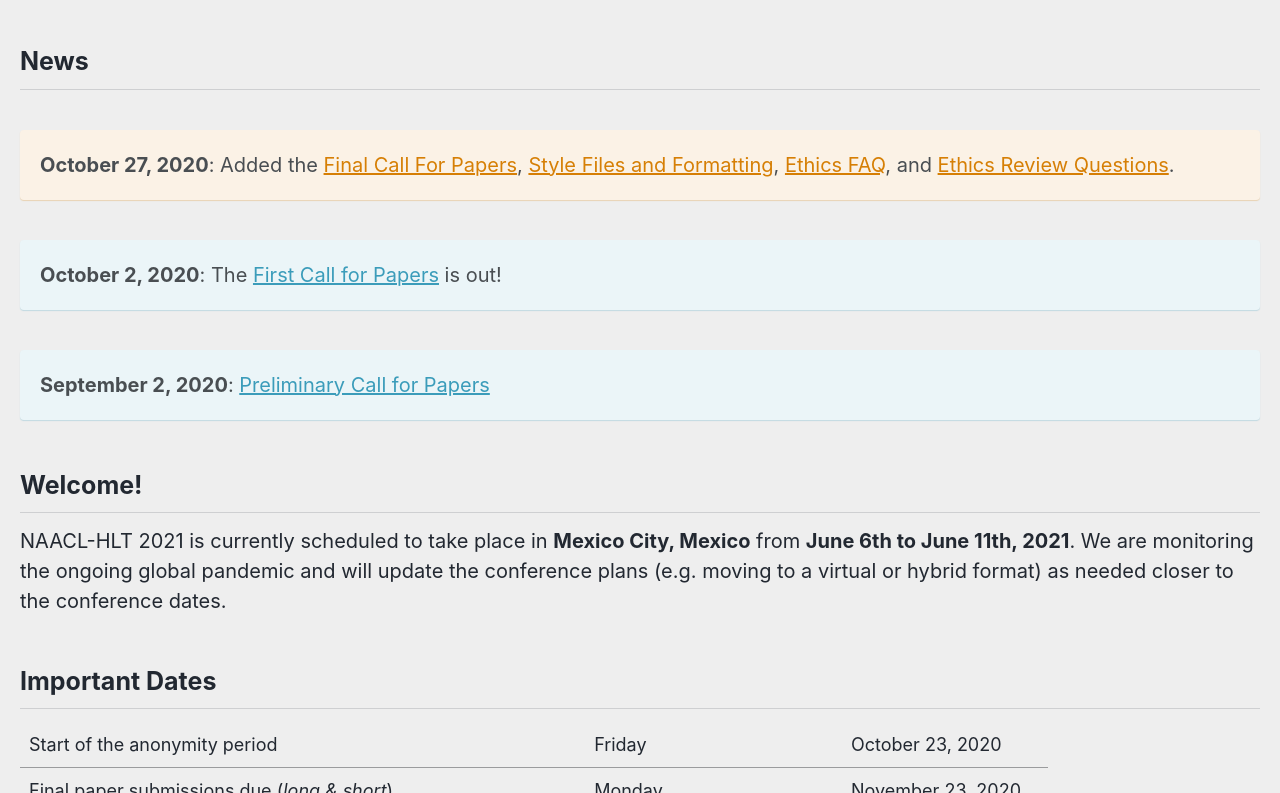
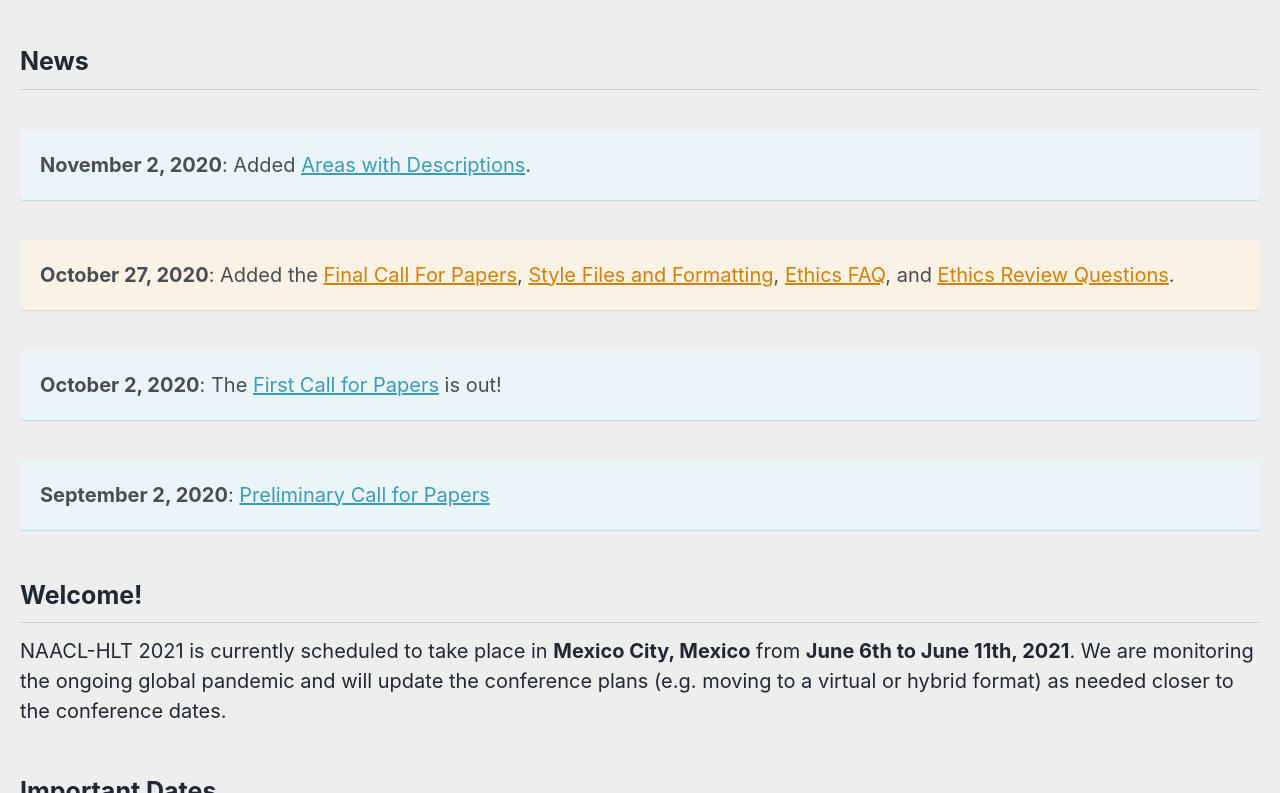
Before and after one commit to naacl-org/naacl-2021-website, a Jekyll site: the page built from _pages/home.md, in a window 1280 px wide and 900 px high, scrolled down 333 px, cut to the strip 107-900 px from the top of the window. Built offline with Jekyll 4.4.1, drawn with Linux system fonts in a browser that asks for light colours; cached includes are drawn as plain includes; nearby versions of some CDN libraries.

Commit message:
Add announcement to the main page for area with descriptions.

```diff
--- a/_pages/home.md
+++ b/_pages/home.md
@@ -9,6 +9,9 @@
 ---
 
 ## News
+
+**November 2, 2020**: Added [Areas with Descriptions](/blog/).
+{: .notice--info}
 
 **October 27, 2020**: Added the [Final Call For Papers](/calls/papers/), [Style Files and Formatting](/calls/style-and-formatting/), [Ethics FAQ](/ethics/faq/), and [Ethics Review Questions](/ethics/review-questions).
 {: .notice--warning}
```
